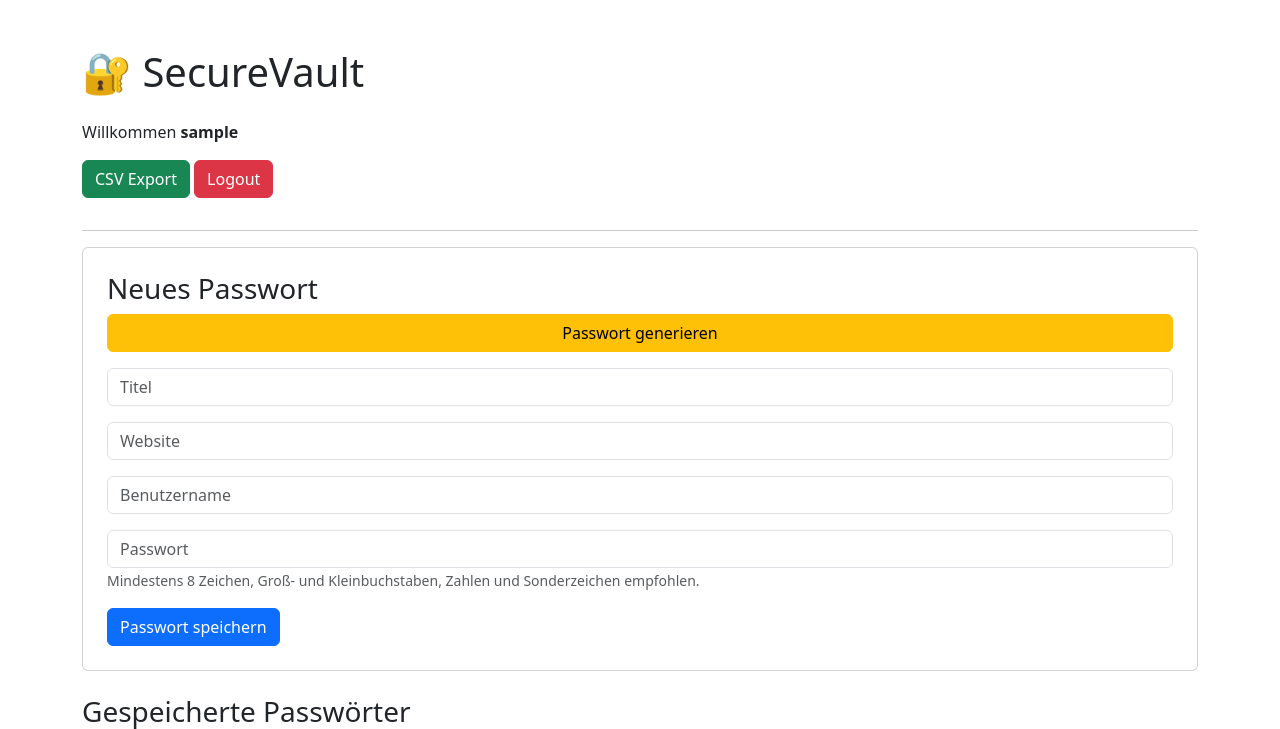
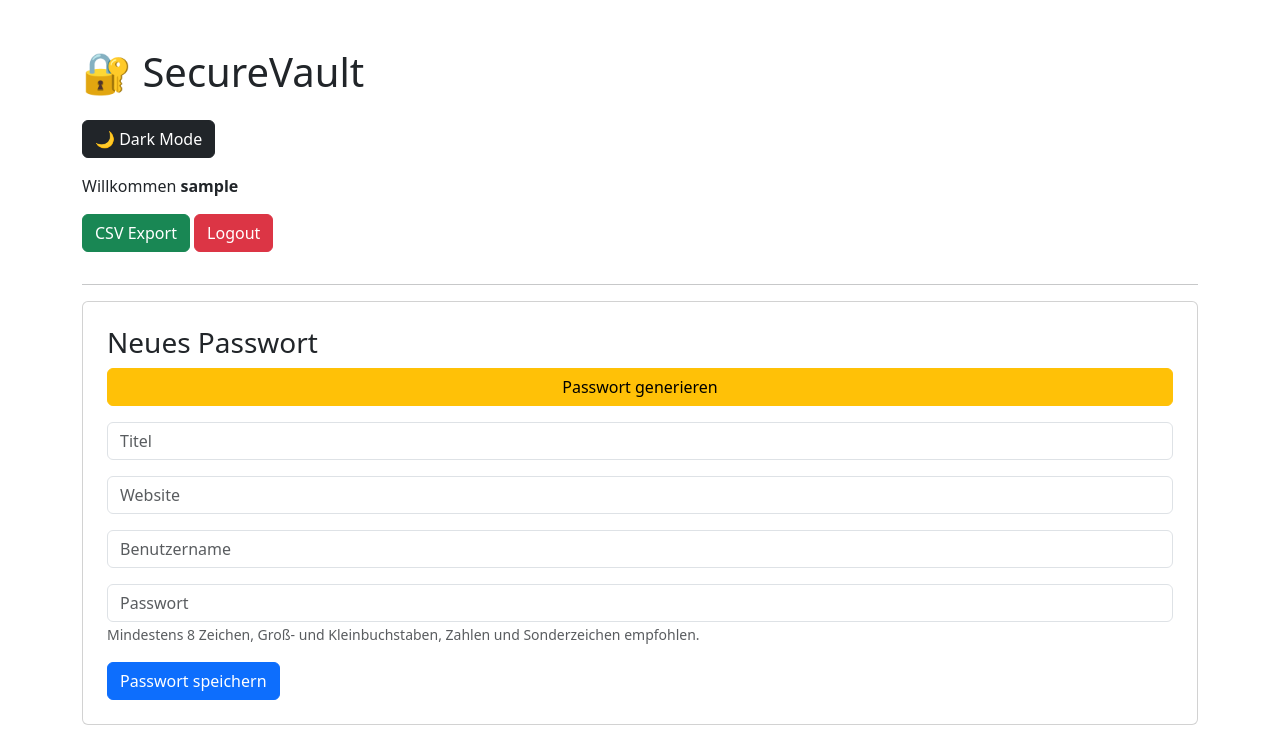
Before and after one commit to AbelaKodra/SecureVault, a Flask app: page /search in a window 1280 px wide. Shown: the top 729 px of the page. Run offline with Flask 3, Linux system fonts and the light colour scheme; the visitor is signed in with stand-in values (Sample User, id 1).

Commit message:
Dark Mode complete

```diff
--- a/templates/dashboard.html
+++ b/templates/dashboard.html
@@ -12,7 +12,13 @@
 <body class="container mt-5">
 
     <h1 class="mb-4">🔐 SecureVault</h1>
+	<button
+    id="themeToggle"
+    class="btn btn-dark mb-3">
 
+    🌙 Dark Mode
+
+</button>
     <p>Willkommen <strong>{{ username }}</strong></p>
 
     <a href="/export" class="btn btn-success mb-3">
@@ -188,7 +194,65 @@
         </tbody>
 
     </table>
+	<script>
 
+const toggleButton =
+    document.getElementById("themeToggle");
+
+let darkMode =
+    localStorage.getItem("darkMode");
+
+if (darkMode === "enabled") {
+
+    document.body.classList.add(
+        "bg-dark",
+        "text-light"
+    );
+
+    toggleButton.innerHTML =
+        "☀️ Light Mode";
+}
+
+toggleButton.addEventListener(
+    "click",
+    () => {
+
+        document.body.classList.toggle(
+            "bg-dark"
+        );
+
+        document.body.classList.toggle(
+            "text-light"
+        );
+
+        if (
+            document.body.classList.contains(
+                "bg-dark"
+            )
+        ) {
+
+            localStorage.setItem(
+                "darkMode",
+                "enabled"
+            );
+
+            toggleButton.innerHTML =
+                "☀️ Light Mode";
+
+        } else {
+
+            localStorage.setItem(
+                "darkMode",
+                "disabled"
+            );
+
+            toggleButton.innerHTML =
+                "🌙 Dark Mode";
+        }
+    }
+);
+
+</script>
 </body>
 
 </html>
```
